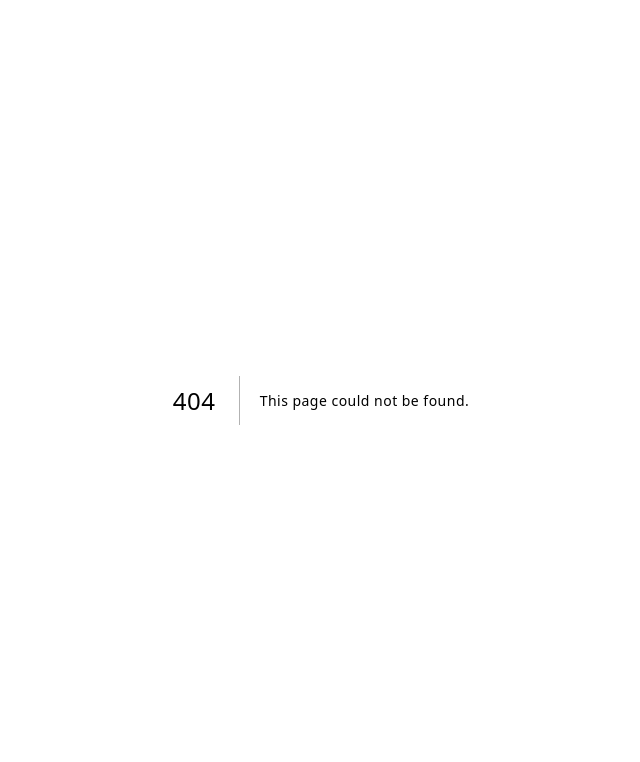
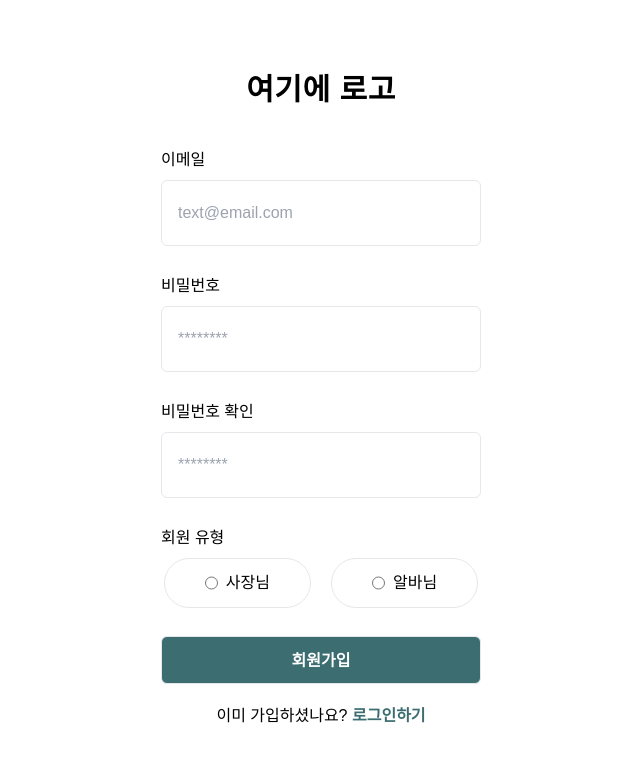
Before and after one commit to Party-Time-Job/Party-Time-Job, a Next.js app: page /signup in a window 1280 px wide. Before the commit this address had no page. Shown: the top 762 px of the page, without its empty margins (319-959 px from the left). Built offline with nearby package versions, Linux system fonts and the light colour scheme; a web font is replaced by a local one.

Commit message:
feat: 회원가입 UI 구현

```diff
--- /dev/null
+++ b/src/app/signup/page.tsx
@@ -0,0 +1,210 @@
+'use client';
+
+import { useRouter } from 'next/navigation';
+import { useForm } from 'react-hook-form';
+import { useEffect, useState } from 'react';
+import Link from 'next/link';
+import axios from 'axios';
+import Input from '@/shared/ui/Input';
+import Button from '@/shared/ui/Button';
+import AlertModal from '@/shared/ui/AlertModal';
+
+interface SignupForm {
+  email: string;
+  password: string;
+  passwordConfirmation: string;
+  type: string;
+}
+
+interface TokenResponse {
+  item: {
+    token: string;
+  };
+}
+
+const SignupPage = () => {
+  const [showModal, setShowModal] = useState<boolean>(false);
+  const {
+    register,
+    handleSubmit,
+    watch,
+    formState: { isSubmitting, errors },
+  } = useForm<SignupForm>({ mode: 'onBlur' });
+  const router = useRouter();
+  const password = watch('password');
+
+  useEffect(() => {
+    if (window.localStorage.getItem('accessToken')) {
+      router.push('/notice');
+    }
+  }, [router]);
+
+  const onSubmit = async (data: SignupForm): Promise<void> => {
+    console.log(data);
+    try {
+      const response = await axios.post<TokenResponse>(
+        'https://bootcamp-api.codeit.kr/api/3-2/the-julge/users',
+        data,
+      );
+      const { token } = response.data.item;
+      window.localStorage.setItem('accessToken', token);
+
+      if (response.status === 200) {
+        router.push('/notice');
+      }
+    } catch (error) {
+      if (axios.isAxiosError(error)) {
+        if (
+          error?.response?.status === 201 ||
+          error?.response?.status === 400 ||
+          error?.response?.status === 404 ||
+          error?.response?.status === 409
+        ) {
+          setShowModal(true);
+        } else {
+          console.error(error);
+        }
+      }
+    }
+  };
+
+  const handleCloseModal = () => {
+    setShowModal(false);
+  };
+
+  return (
+    <div className='flex h-screen flex-col items-center justify-center'>
+      {showModal && (
+        <AlertModal
+          modalText='이메일 또는 비밀번호를 확인해주세요.'
+          buttonText='확인'
+          onClick={handleCloseModal}
+        />
+      )}
+      <Link href='/notice'>
+        <h1 className='mb-10 cursor-pointer text-3xl font-bold'>여기에 로고</h1>
+      </Link>
+      <form
+        className='mx-auto flex w-80 flex-col gap-7'
+        noValidate
+        onSubmit={handleSubmit(onSubmit)}
+      >
+        <div className='flex flex-col gap-2'>
+          <label htmlFor='email'>이메일</label>
+          <Input
+            id='email'
+            type='email'
+            placeholder='text@email.com'
+            className={errors.email && 'border-red-600'}
+            {...register('email', {
+              required: '이메일은 필수 입력입니다.',
+              pattern: {
+                value: /\S+@\S+\.\S+/,
+                message: '이메일 형식이 아닙니다.',
+              },
+            })}
+          />
+          {errors.email && (
+            <p className='ml-2 text-xs text-red-600'>
+              {errors.email.message?.toString()}
+            </p>
+          )}
+        </div>
+        <div className='flex flex-col gap-2'>
+          <label htmlFor='password'>비밀번호</label>
+          <Input
+            id='password'
+            type='password'
+            placeholder='********'
+            className={errors.password && 'border-red-600'}
+            {...register('password', {
+              required: '비밀번호는 필수 입력입니다.',
+              minLength: {
+                value: 8,
+                message: '비밀번호는 8자 이상입니다.',
+              },
+            })}
+          />
+          {errors.password && (
+            <p className='ml-2 text-xs text-red-600'>
+              {errors.password.message?.toString()}
+            </p>
+          )}
+        </div>
+
+        <div className='flex flex-col gap-2'>
+          <label htmlFor='passwordConfirmation'>비밀번호 확인</label>
+          <Input
+            id='passwordConfirmation'
+            type='password'
+            placeholder='********'
+            className={errors.passwordConfirmation && 'border-red-600'}
+            {...register('passwordConfirmation', {
+              required: '비밀번호를 입력해 주세요.',
+              validate: value =>
+                value === password || '비밀번호가 일치하지 않습니다.',
+            })}
+          />
+          {errors.passwordConfirmation && (
+            <p className='ml-2 text-xs text-red-600'>
+              {errors.passwordConfirmation.message?.toString()}
+            </p>
+          )}
+        </div>
+        <div className='flex flex-col gap-2'>
+          <label>회원 유형</label>
+          <div className='flex items-center justify-center gap-5'>
+            <div
+              className={`flex gap-2 rounded-full border px-10 py-3 ${watch('type') === 'employer' ? 'border-pt-primary ring-pt-primary' : ''}`}
+            >
+              <input
+                type='radio'
+                id='employer'
+                value='employer'
+                {...register('type', {
+                  required: '회원 유형을 선택해 주세요.',
+                })}
+              />
+              <label htmlFor='employer'>사장님</label>
+            </div>
+            <div
+              className={`flex gap-2 rounded-full border px-10 py-3 ${watch('type') === 'employee' ? 'border-pt-primary ring-pt-primary' : ''}`}
+            >
+              <input
+                type='radio'
+                id='employee'
+                value='employee'
+                {...register('type', {
+                  required: '회원 유형을 선택해 주세요.',
+                })}
+              />
+              <label htmlFor='employee'>알바님</label>
+            </div>
+          </div>
+          {errors.type && (
+            <p className='ml-2 text-xs text-red-600'>
+              {errors.type.message?.toString()}
+            </p>
+          )}
+        </div>
+        <Button
+          type='submit'
+          size='large'
+          text='회원가입'
+          disabled={isSubmitting}
+          status='active'
+        />
+      </form>
+      <span className='mt-5 font-light'>
+        이미 가입하셨나요?{' '}
+        <Link href='/login'>
+          <span className='cursor-pointer font-bold text-pt-primary'>
+            로그인하기
+          </span>
+        </Link>
+      </span>
+    </div>
+  );
+};
+
+export default SignupPage;
```
